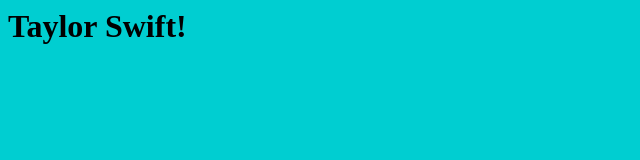
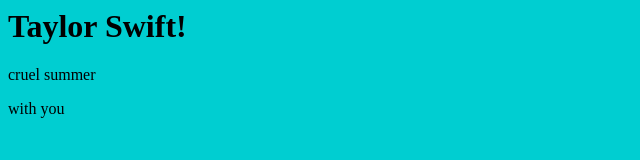
Before and after one commit to Panjiebin13/gitpractice, a plain HTML site: page index.html in a window 1280 px wide. Shown: the whole page, without its empty margins (0-640 px from the left). Drawn offline with Linux system fonts and the light colour scheme.

Commit message:
Modify index.html: math

```diff
--- a/index.html
+++ b/index.html
@@ -9,5 +9,7 @@
 </head>
 <body>
     <h1>Taylor Swift!</h1>
+    <p>cruel summer</p>
+    <p>with you</p>
 </body>
 </html>
```
